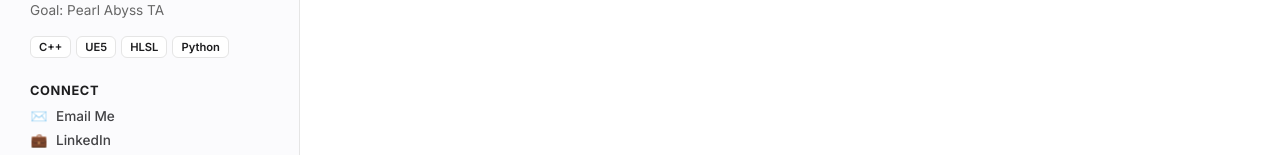
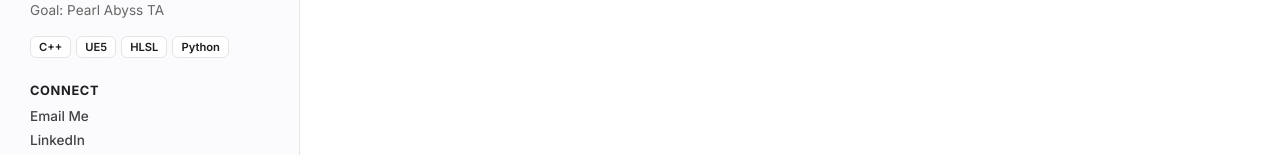
Before and after one commit to KimDongGun324/kimdonggun324.github.io, a Jekyll site: the page built from about.md, in a window 1280 px wide. Shown: the part 745-900 px from the top of the page. Built offline with Jekyll 4.4.1, drawn with Linux system fonts in a browser that asks for light colours.

Commit message:
Update default.html

```diff
--- a/_layouts/default.html
+++ b/_layouts/default.html
@@ -63,7 +63,7 @@
     .sidebar-nav li { margin-bottom: 8px; }
     .sidebar-nav a {
       color: #424245; font-weight: 600; font-size: 0.95em;
-      transition: color 0.2s; display: flex; align-items: center;
+      transition: color 0.2s; display: block; /* 블록으로 변경하여 클릭 영역 확보 */
     }
     .sidebar-nav a:hover { color: var(--accent-color); }
 
@@ -76,11 +76,10 @@
       font-size: 0.7em; font-weight: 600; border: 1px solid #e5e5e5;
     }
     .contact-link {
-      display: flex; align-items: center; margin-bottom: 8px;
+      display: block; margin-bottom: 8px;
       color: #424245; font-size: 0.85em; font-weight: 500; transition: color 0.2s;
     }
-    .contact-link:hover { color: var(--accent-color); }
-    .icon { width: 18px; margin-right: 8px; text-align: center; }
+    .contact-link:hover { color: var(--accent-color); text-decoration: underline; }
 
     /* 4. 중앙 메인 컨텐츠 */
     .main-content {
@@ -109,21 +108,14 @@
     }
     .column { display: flex; flex-direction: column; }
 
-    /* ⭐️ 섹션 헤더 (폰트 수정 완료: 애플 스타일) */
     .col-header {
       margin-bottom: 25px; padding-bottom: 12px;
       border-bottom: 1px solid #1d1d1f; min-height: 50px;
       display: flex; align-items: end;
     }
     .col-title {
-      /* Oswald 제거 -> Inter 적용 */
-      font-family: "Inter", -apple-system, sans-serif;
-      font-size: 1.25em; /* 크기 적절하게 */
-      font-weight: 700; /* 굵게 */
-      color: #1d1d1f;
-      margin: 0;
-      letter-spacing: -0.02em; /* 자간 좁게 */
-      text-transform: none; /* 대문자 강제 해제 */
+      font-family: "Inter", sans-serif; font-size: 1.3em; font-weight: 700;
+      color: #1d1d1f; margin: 0; letter-spacing: -0.02em;
     }
 
     /* 카드 스타일 */
@@ -183,7 +175,7 @@
             </ul>
           </div>
           <div class="nav-group">
-            <span class="nav-header">RESEARCH</span>
+            <span class="nav-header">Research</span>
             <ul>
               <li><a href="{{ "/01_Graphics_Theory/README.md" | relative_url }}">Graphics Theory</a></li>
               <li><a href="{{ "/02_Shader_Lab/README.md" | relative_url }}">Shader Implementation</a></li>
@@ -213,8 +205,8 @@
         </div>
         <div style="margin-top: 25px;">
           <div class="profile-header">Connect</div>
-          <a href="mailto:your-email@example.com" class="contact-link"><span class="icon">✉️</span> Email Me</a>
-          <a href="#" class="contact-link"><span class="icon">💼</span> LinkedIn</a>
+          <a href="mailto:your-email@example.com" class="contact-link">Email Me</a>
+          <a href="#" class="contact-link">LinkedIn</a>
         </div>
       </div>
     </aside>
```
